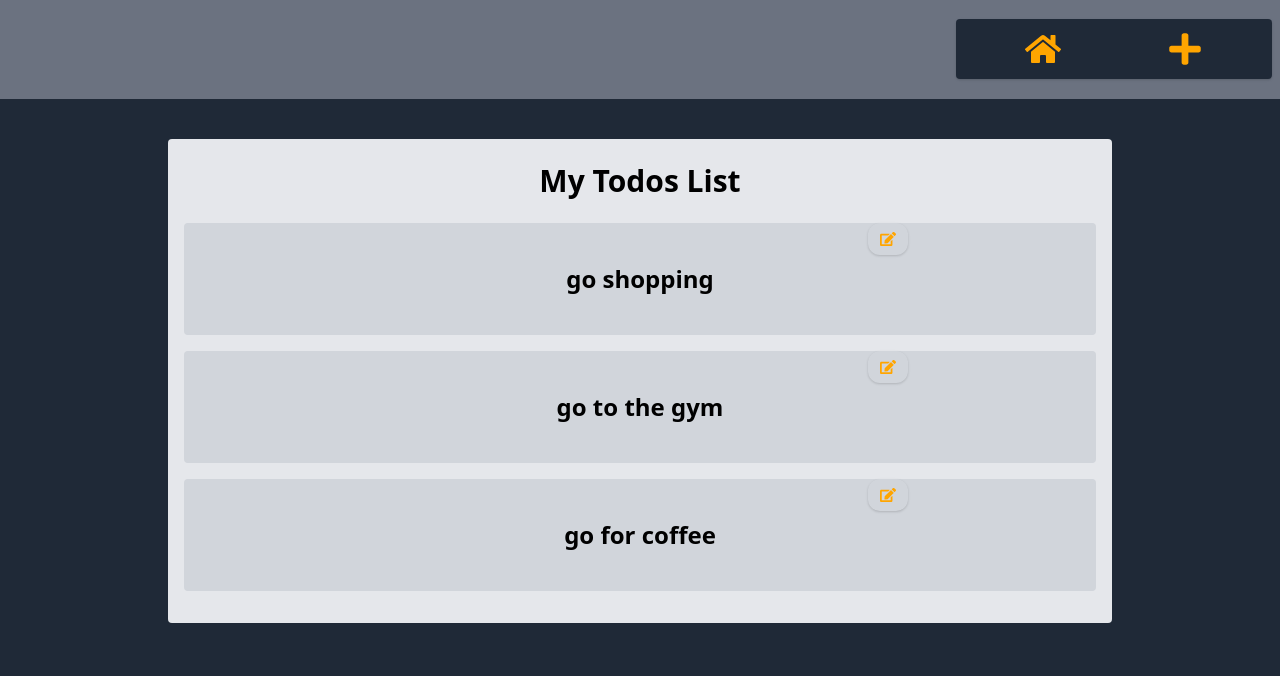
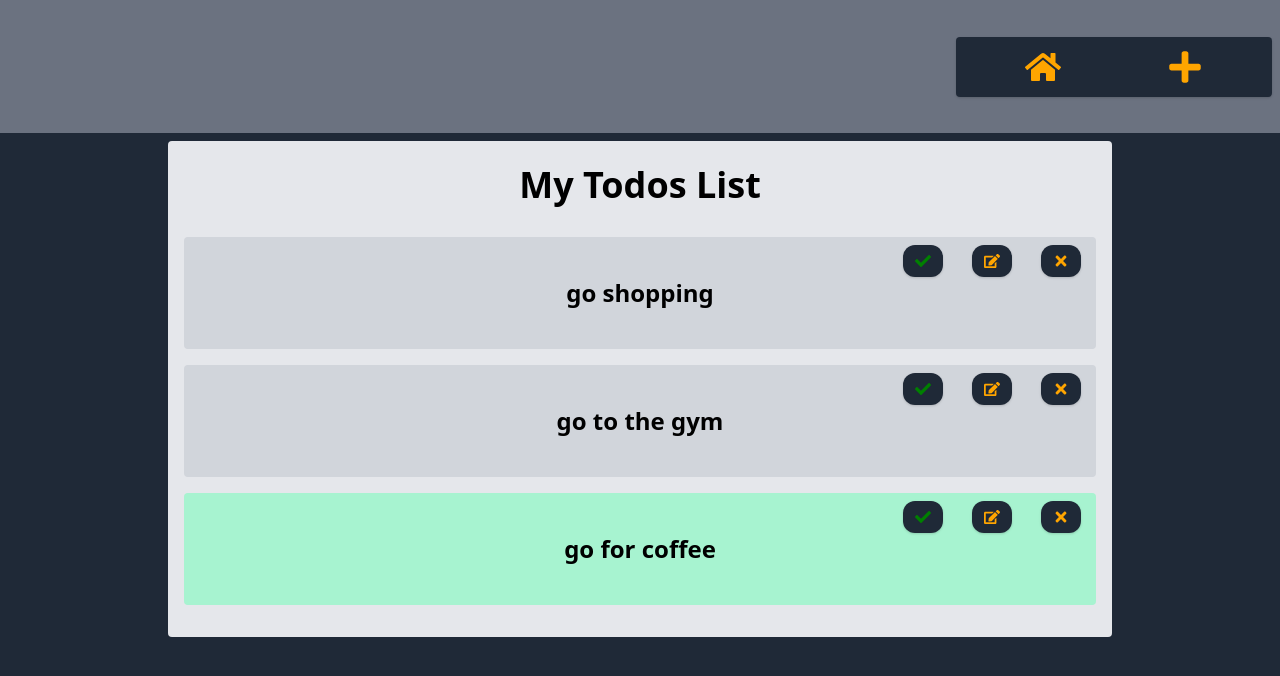
Before and after one commit to mreleftheros/react-todos, a React (Create React App) app: page / in a window 1280 px wide. Shown: the top 676 px of the page. Built offline with nearby package versions, Linux system fonts and the light colour scheme.

Commit message:
Update colors

```diff
--- a/package.json
+++ b/package.json
@@ -43,6 +43,7 @@
   },
   "devDependencies": {
     "concurrently": "^7.0.0",
-    "gh-pages": "^3.2.3"
+    "gh-pages": "^3.2.3",
+    "tailwindcss": "^3.0.8"
   }
 }
--- a/src/App.js
+++ b/src/App.js
@@ -7,7 +7,7 @@ import New from "./components/pages/New";
 const App = () => {
   return (
     <TodosContextProvider>
-      <div className="bg-gray-800 min-h-screen grid">
+      <div className="bg-gray-800 min-h-screen grid grid-rows-6">
         <Header />
         <main className="row-span-6">
           <Routes>
--- a/src/components/Header.jsx
+++ b/src/components/Header.jsx
@@ -2,7 +2,7 @@ import Navbar from "./Navbar";
 
 const Header = () => {
   return (
-    <header className="row-span-1 bg-gray-500 p-2">
+    <header className="bg-gray-500 p-2 row-span-1">
       <Navbar logoText="Todos" />
     </header>
   );
--- a/src/components/Todo.jsx
+++ b/src/components/Todo.jsx
@@ -1,15 +1,25 @@
 import Card from "./shared/Card";
-import { FaEdit } from "react-icons/fa";
+import { FaCheck, FaEdit, FaTimes } from "react-icons/fa";
 import Button from "./shared/Button";
 
 const Todo = ({ title, isCompleted }) => {
   return (
-    <li className="bg-gray-300 rounded relative my-4 p-4">
+    <li
+      className={`rounded relative my-4 p-4 ${
+        isCompleted ? "bg-green-200" : "bg-gray-300"
+      }`}
+    >
       <Card>
         <h2 className="text-center font-bold text-2xl">{title}</h2>
-        <div className="absolute top-0 left-3/4">
+        <div className="absolute flex w-52 top-0 left-full transform -translate-x-full mr-4 mt-2 justify-around">
+          <Button>
+            <FaCheck color="green" />
+          </Button>
           <Button>
             <FaEdit color="orange" />
+          </Button>
+          <Button>
+            <FaTimes color="orange" />
           </Button>
         </div>
       </Card>
--- a/src/components/pages/Home.jsx
+++ b/src/components/pages/Home.jsx
@@ -5,7 +5,7 @@ const Home = () => {
   return (
     <Card isBig>
       <section className="bg-gray-200 p-4 rounded">
-        <h2 className="p-2 text-center text-3xl font-bold mb-4">My Todos List</h2>
+        <h2 className="p-2 text-center text-4xl font-bold mb-6">My Todos List</h2>
         <Todos />
       </section>
     </Card>
--- a/src/components/shared/Button.jsx
+++ b/src/components/shared/Button.jsx
@@ -1,6 +1,6 @@
 const Button = ({ children }) => {
   return (
-    <button className="px-3 py-2 transition-transform duration-150 ease-in-out hover:scale-95 rounded-xl shadow">
+    <button className="bg-gray-800 px-3 py-2 transition-transform duration-150 ease-in-out hover:scale-95 rounded-xl shadow">
       {children}
     </button>
   );
--- a/src/style.css
+++ b/src/style.css
@@ -603,8 +603,6 @@ video {
   --tw-scale-x: 1;
   --tw-scale-y: 1;
   --tw-transform: translateX(var(--tw-translate-x)) translateY(var(--tw-translate-y)) rotate(var(--tw-rotate)) skewX(var(--tw-skew-x)) skewY(var(--tw-skew-y)) scaleX(var(--tw-scale-x)) scaleY(var(--tw-scale-y));
-  --tw-border-opacity: 1;
-  border-color: rgba(229, 231, 235, var(--tw-border-opacity));
   --tw-ring-offset-shadow: 0 0 #0000;
   --tw-ring-shadow: 0 0 #0000;
   --tw-shadow: 0 0 #0000;
@@ -622,8 +620,8 @@ video {
   top: 0px;
 }
 
-.left-3\/4 {
-  left: 75%;
+.left-full {
+  left: 100%;
 }
 
 .row-span-6 {
@@ -634,9 +632,12 @@ video {
   grid-row: span 1 / span 1;
 }
 
-.mx-auto {
-  margin-left: auto;
-  margin-right: auto;
+.row-span-5 {
+  grid-row: span 5 / span 5;
+}
+
+.row-span-4 {
+  grid-row: span 4 / span 4;
 }
 
 .my-4 {
@@ -644,17 +645,21 @@ video {
   margin-bottom: 1rem;
 }
 
-.my-8 {
-  margin-top: 2rem;
-  margin-bottom: 2rem;
+.mx-auto {
+  margin-left: auto;
+  margin-right: auto;
 }
 
-.mb-4 {
-  margin-bottom: 1rem;
+.mr-4 {
+  margin-right: 1rem;
 }
 
-.inline-block {
-  display: inline-block;
+.mt-2 {
+  margin-top: 0.5rem;
+}
+
+.mb-6 {
+  margin-bottom: 1.5rem;
 }
 
 .flex {
@@ -677,6 +682,10 @@ video {
   width: 25%;
 }
 
+.w-40 {
+  width: 10rem;
+}
+
 .w-3\/4 {
   width: 75%;
 }
@@ -685,8 +694,31 @@ video {
   width: 100%;
 }
 
+.w-60 {
+  width: 15rem;
+}
+
+.w-52 {
+  width: 13rem;
+}
+
+.-translate-x-full {
+  --tw-translate-x: -100%;
+  -webkit-transform: var(--tw-transform);
+          transform: var(--tw-transform);
+}
+
+.transform {
+  -webkit-transform: var(--tw-transform);
+          transform: var(--tw-transform);
+}
+
 .list-none {
   list-style-type: none;
+}
+
+.grid-rows-6 {
+  grid-template-rows: repeat(6, minmax(0, 1fr));
 }
 
 .items-center {
@@ -695,10 +727,6 @@ video {
 
 .justify-end {
   justify-content: flex-end;
-}
-
-.justify-between {
-  justify-content: space-between;
 }
 
 .justify-around {
@@ -713,14 +741,6 @@ video {
   border-radius: 0.75rem;
 }
 
-.rounded-lg {
-  border-radius: 0.5rem;
-}
-
-.border-b-4 {
-  border-bottom-width: 4px;
-}
-
 .bg-gray-800 {
   --tw-bg-opacity: 1;
   background-color: rgba(31, 41, 55, var(--tw-bg-opacity));
@@ -731,9 +751,9 @@ video {
   background-color: rgba(107, 114, 128, var(--tw-bg-opacity));
 }
 
-.bg-red-200 {
+.bg-green-500 {
   --tw-bg-opacity: 1;
-  background-color: rgba(254, 202, 202, var(--tw-bg-opacity));
+  background-color: rgba(16, 185, 129, var(--tw-bg-opacity));
 }
 
 .bg-gray-200 {
@@ -746,19 +766,9 @@ video {
   background-color: rgba(156, 163, 175, var(--tw-bg-opacity));
 }
 
-.bg-gray-600 {
+.bg-green-300 {
   --tw-bg-opacity: 1;
-  background-color: rgba(75, 85, 99, var(--tw-bg-opacity));
-}
-
-.bg-white {
-  --tw-bg-opacity: 1;
-  background-color: rgba(255, 255, 255, var(--tw-bg-opacity));
-}
-
-.bg-gray-100 {
-  --tw-bg-opacity: 1;
-  background-color: rgba(243, 244, 246, var(--tw-bg-opacity));
+  background-color: rgba(110, 231, 183, var(--tw-bg-opacity));
 }
 
 .bg-gray-300 {
@@ -766,9 +776,14 @@ video {
   background-color: rgba(209, 213, 219, var(--tw-bg-opacity));
 }
 
-.bg-pink-600 {
+.bg-green-200 {
   --tw-bg-opacity: 1;
-  background-color: rgba(219, 39, 119, var(--tw-bg-opacity));
+  background-color: rgba(167, 243, 208, var(--tw-bg-opacity));
+}
+
+.bg-green-100 {
+  --tw-bg-opacity: 1;
+  background-color: rgba(209, 250, 229, var(--tw-bg-opacity));
 }
 
 .p-2 {
@@ -777,15 +792,6 @@ video {
 
 .p-4 {
   padding: 1rem;
-}
-
-.p-6 {
-  padding: 1.5rem;
-}
-
-.py-2 {
-  padding-top: 0.5rem;
-  padding-bottom: 0.5rem;
 }
 
 .py-3 {
@@ -803,11 +809,8 @@ video {
   padding-right: 0.75rem;
 }
 
-.pb-4 {
-  padding-bottom: 1rem;
-}
-
-.pb-2 {
+.py-2 {
+  padding-top: 0.5rem;
   padding-bottom: 0.5rem;
 }
 
@@ -815,13 +818,9 @@ video {
   text-align: center;
 }
 
-.font-mono {
-  font-family: ui-monospace, SFMono-Regular, Menlo, Monaco, Consolas, "Liberation Mono", "Courier New", monospace;
-}
-
-.text-xl {
-  font-size: 1.25rem;
-  line-height: 1.75rem;
+.text-4xl {
+  font-size: 2.25rem;
+  line-height: 2.5rem;
 }
 
 .text-2xl {
@@ -829,14 +828,9 @@ video {
   line-height: 2rem;
 }
 
-.text-4xl {
-  font-size: 2.25rem;
-  line-height: 2.5rem;
-}
-
-.text-3xl {
-  font-size: 1.875rem;
-  line-height: 2.25rem;
+.text-xl {
+  font-size: 1.25rem;
+  line-height: 1.75rem;
 }
 
 .font-bold {
@@ -845,15 +839,6 @@ video {
 
 .italic {
   font-style: italic;
-}
-
-.text-pink-600 {
-  --tw-text-opacity: 1;
-  color: rgba(219, 39, 119, var(--tw-text-opacity));
-}
-
-.underline {
-  text-decoration: underline;
 }
 
 .shadow {
@@ -883,7 +868,3 @@ video {
   -webkit-transform: var(--tw-transform);
           transform: var(--tw-transform);
 }
-
-.hover\:opacity-80:hover {
-  opacity: 0.8;
-}
```
Also changed, not shown: 1 other file (tests, documents, lock files or other folders).
